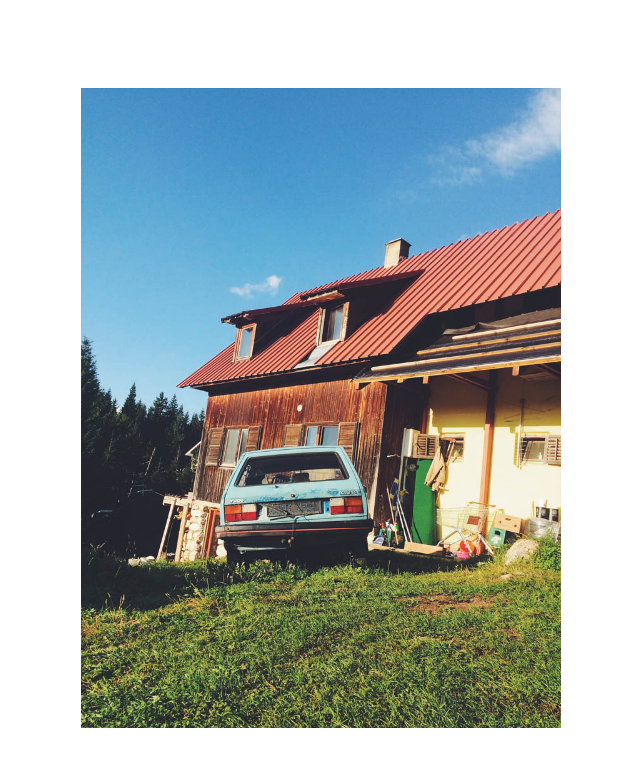
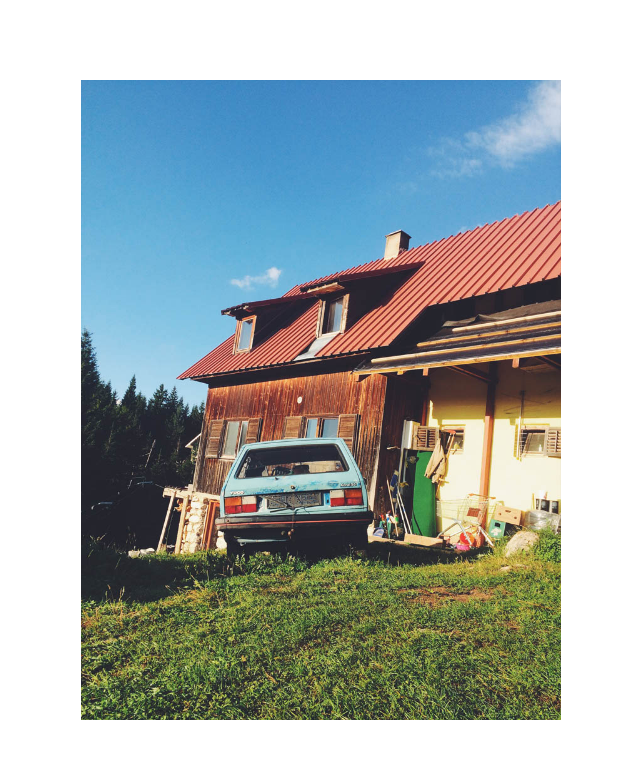
Before and after one commit to AppPear/apppear.github.io, a plain HTML site: page index.html in a window 1280 px wide. Shown: the whole page, without its empty margins (319-959 px from the left). Drawn offline with Linux system fonts and the light colour scheme.

Commit message:
dfsfsfds

```diff
--- a/shildeshow-css.css
+++ b/shildeshow-css.css
@@ -1,7 +1,7 @@
 .slideshow-container img{
 		display: block;
     margin: auto;
-		/* padding-left: 16.66%; */
+		padding-top: 9vh;
     width: 60vh;
 }
 .slides{
@@ -11,5 +11,4 @@
 .container{
 	height: 100vh;
 	width: :100vw;
-	transform: translate(0,10vh);
 }
```
